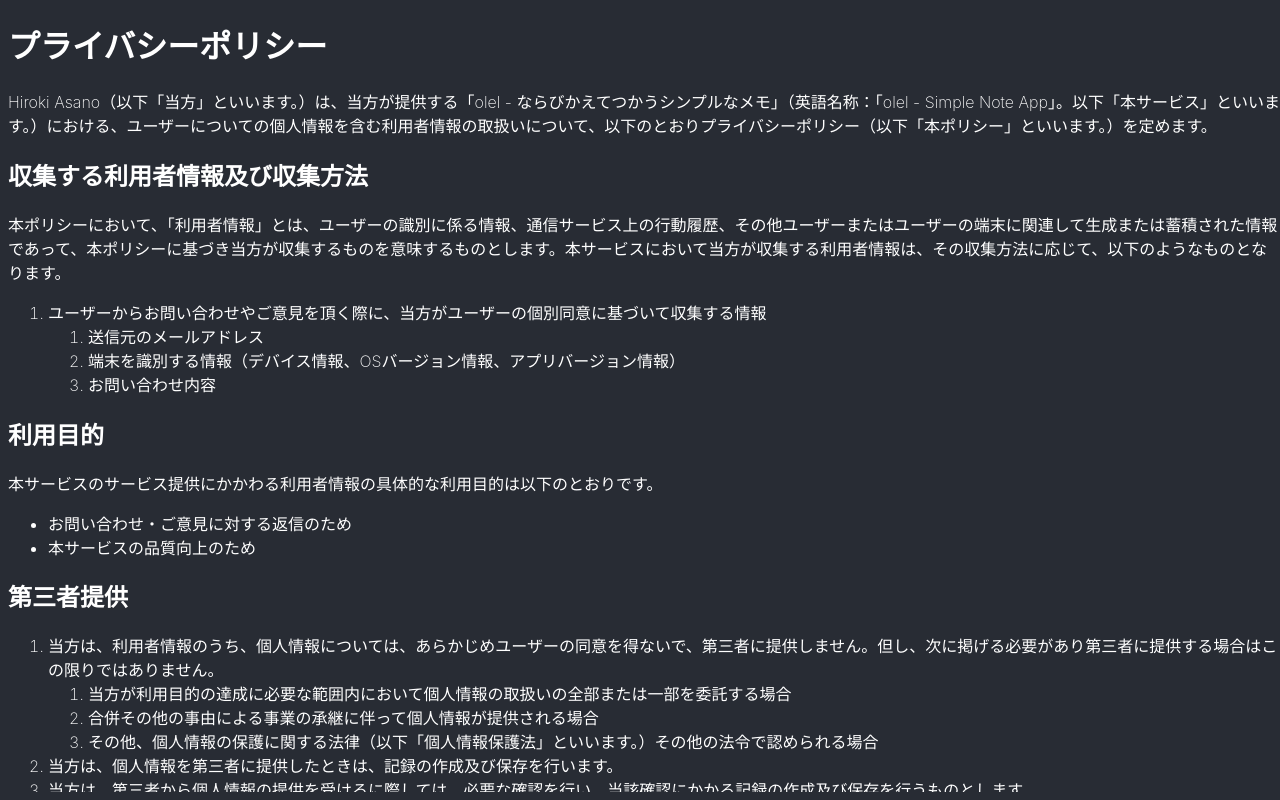
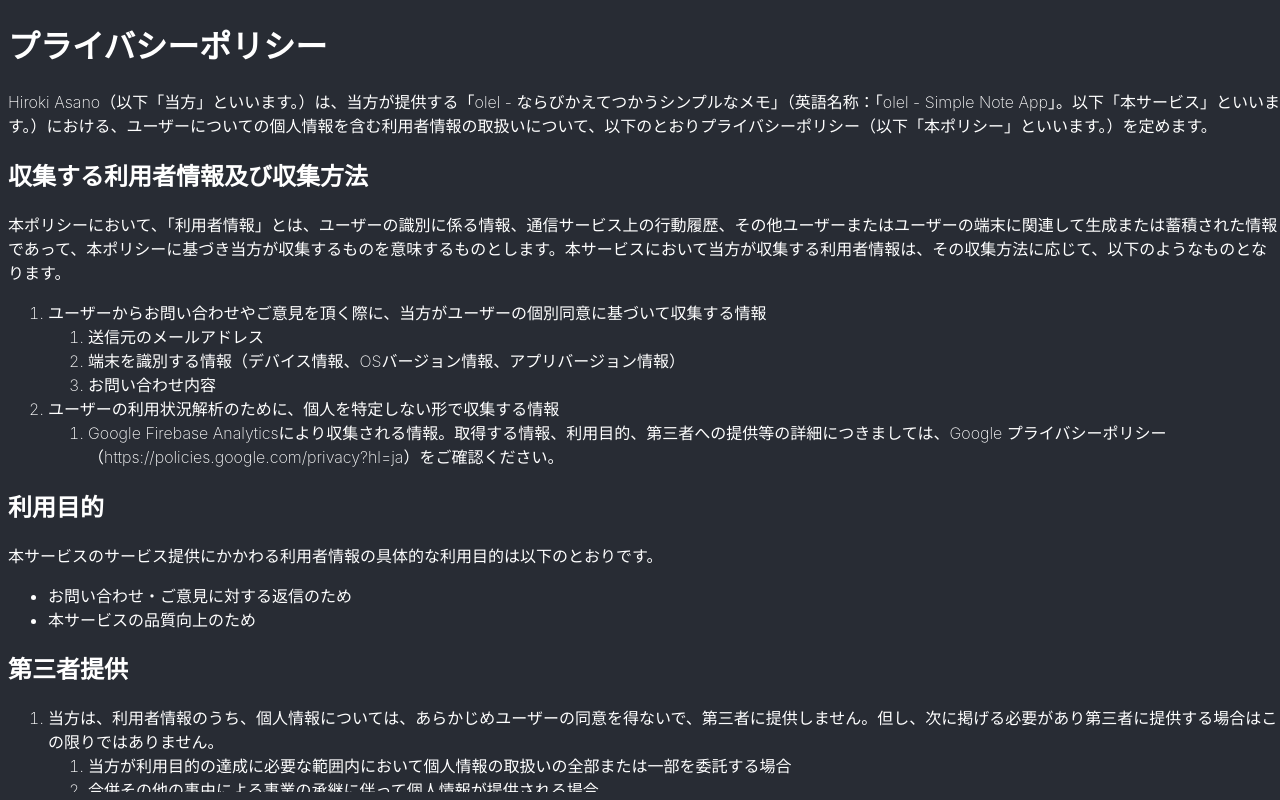
Before and after one commit to ashnoa/ashnoa.github.io, a React (Create React App) app: page /#/olel/privacy-policy in a window 1280 px wide. Built offline with nearby package versions, Linux system fonts and the light colour scheme.

Commit message:
update privacy policy

```diff
--- a/src/OlelPrivacyPolicy.tsx
+++ b/src/OlelPrivacyPolicy.tsx
@@ -25,6 +25,16 @@ function OlelPrivacyPolicy() {
               端末を識別する情報（デバイス情報、OSバージョン情報、アプリバージョン情報）
             </li>
             <li>お問い合わせ内容</li>
+          </ol>
+        </li>
+        <li>
+          ユーザーの利用状況解析のために、個人を特定しない形で収集する情報
+          <ol type="1">
+            <li>
+              Google Firebase
+              Analyticsにより収集される情報。取得する情報、利用目的、第三者への提供等の詳細につきましては、Google
+              プライバシーポリシー（https://policies.google.com/privacy?hl=ja）をご確認ください。
+            </li>
           </ol>
         </li>
       </ol>
```
